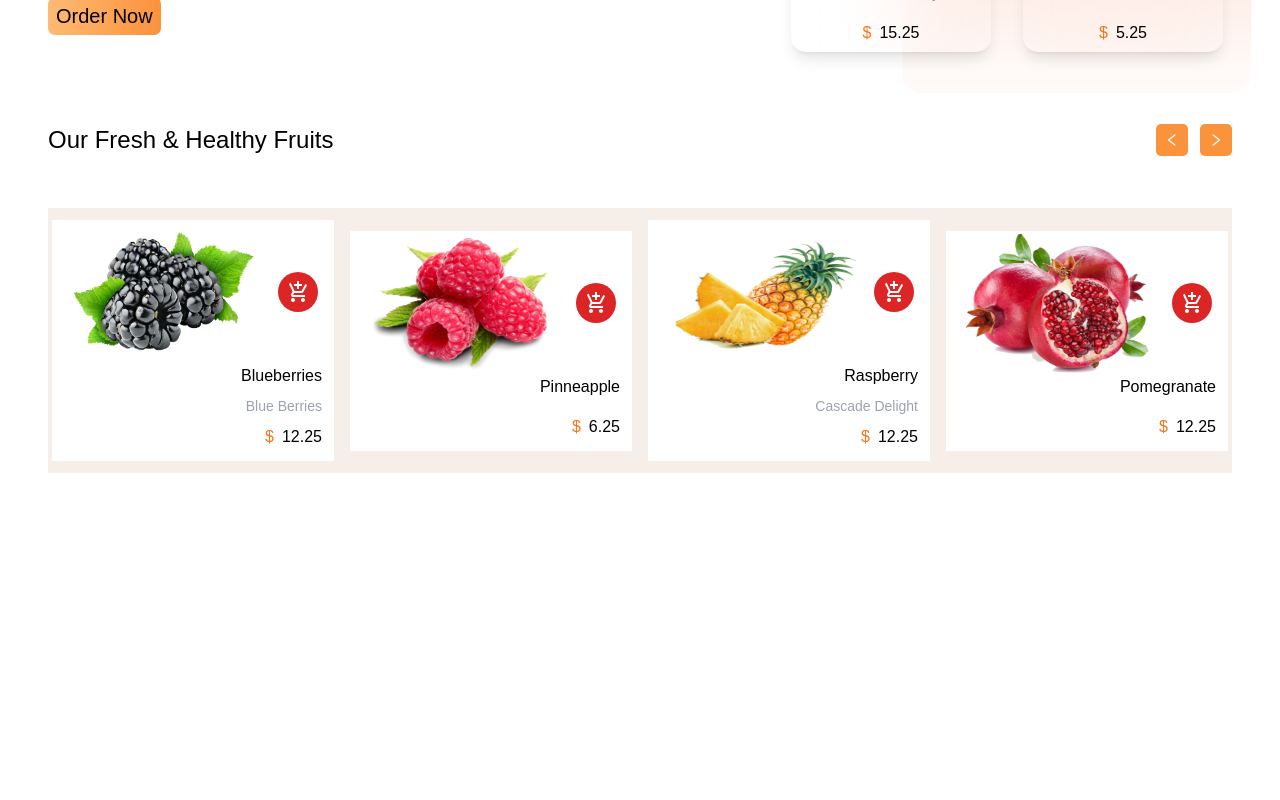
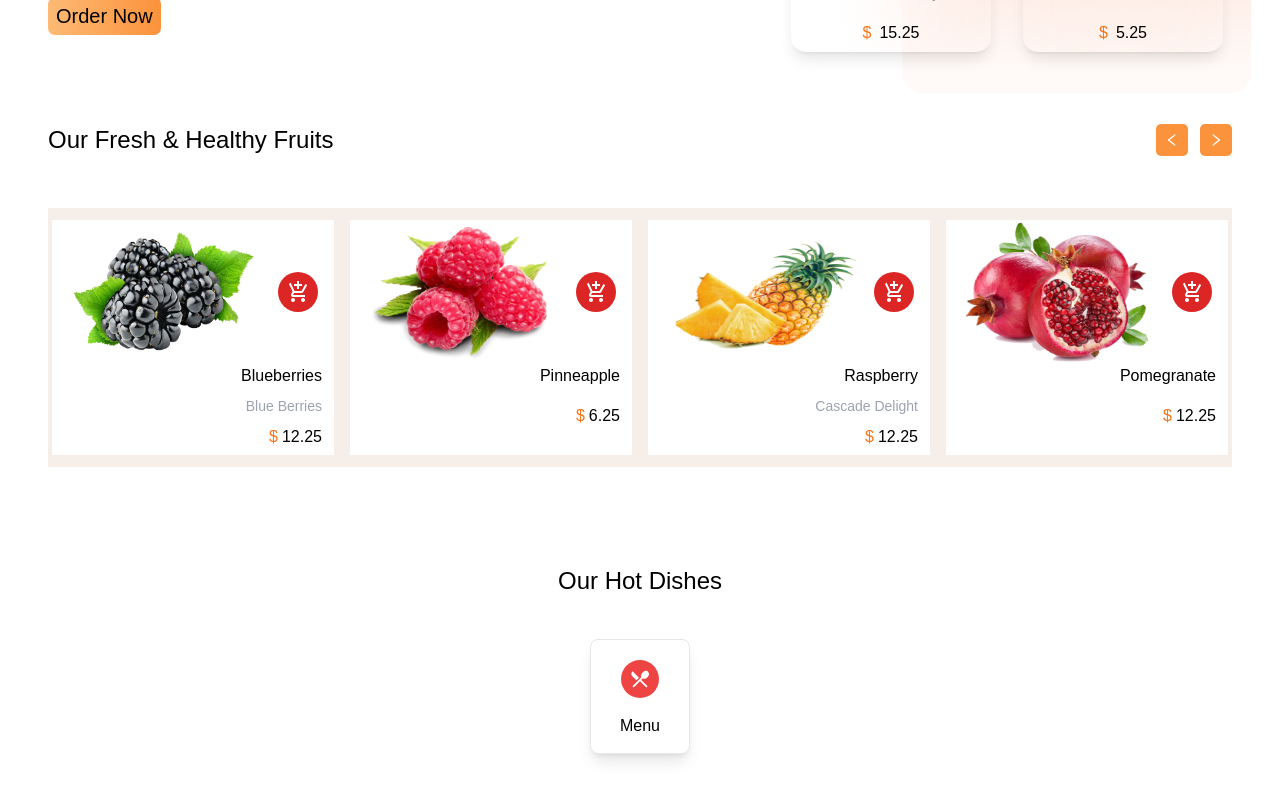
Before and after one commit to krishthapaliya/foodie, a React (Create React App) app: page / in a window 1280 px wide. Shown: the part 556-1356 px from the top of the page. Before the commit the page ends 1109 px from the top, so only its background shows below. Built offline with nearby package versions, Linux system fonts and the light colour scheme.

Commit message:
fruits section

```diff
--- a/src/Components/Fruits/FruitsSection.jsx
+++ b/src/Components/Fruits/FruitsSection.jsx
@@ -41,10 +41,10 @@ const FruitsSection3 = [
 export default function FruitsSection() {
   return (
     <div className=" ">
-      <div className=" bg-[#f5eee9] mb-20 px-1 py-3 flex mx-12 justify-center gap-4 items-center overflow-scroll   ">
+      <div className=" bg-[#f5eee9] mb-20 px-1 py-3 flex mx-12 justify-center gap-4 items-center    ">
         {FruitsSection3.map(({ id, heading, text, price, image }) => {
           return (
-            <div key={id} className=" bg-white  w-[310px]  ">
+            <div key={id} className=" bg-white  w-[310px] h-[235px]  ">
               <div className=" flex justify-between items-center px-4 ">
                 <motion.div whileHover={{ scale: 1.1 }}>
                   <img src={image} alt="berries" className=" w-48 h-36 " />
@@ -56,7 +56,7 @@ export default function FruitsSection() {
               <div className=" flex flex-col gap-2 justify-end items-end  pb-3 pr-3  ">
                 <p>{heading}</p>
                 <span className=" text-gray-400 text-[14px] ">{text}</span>
-                <div className=" flex gap-2 ">
+                <div className=" flex gap-1 ">
                   <span className=" text-orange-500 ">$ </span>
                   <p>{price}</p>
                 </div>
--- a/src/Components/Home/Home.jsx
+++ b/src/Components/Home/Home.jsx
@@ -2,6 +2,8 @@ import React from 'react';
 import Navbar from '../Navbar/Navbar';
 import Header from '../Header/Header';
 import FruitsSection from '../Fruits/FruitsSection';
+import TopDish from '../TopDish/TopDish';
+
 
 export default function Home() {
   return (
@@ -9,6 +11,7 @@ export default function Home() {
       <Navbar />
       <Header />
       <FruitsSection />
+      <TopDish />
     </>
   )
 }
--- a/src/Components/Navbar/Navbar.jsx
+++ b/src/Components/Navbar/Navbar.jsx
@@ -5,8 +5,8 @@ import { motion } from "framer-motion";
 
 export default function Navbar() {
   return (
-    <div className=" flex justify-between sticky p-6 backdrop-blur-sm items-center px-16 mb-4 ">
-      <motion.div
+    <div className="flex justify-between p-6 backdrop-blur-lg items-center px-16 mb-4 sticky top-0  z-10">
+  <motion.div
         initial={{ opacity: 0, x: 200 }}
         animate={{ opacity: 1, x: 0 }}
         exit={{ opacity: 0, x: 200 }}
--- /dev/null
+++ b/src/Components/TopDish/TopDish.jsx
@@ -0,0 +1,27 @@
+import React from 'react';
+
+import {MdRestaurantMenu, MdOutlineFastfood} from 'react-icons/md';
+import {GiChickenOven, GiFruitBowl, GiDrinkMe, GiCakeSlice, GiIceCreamCone, GiBowlOfRice } from 'react-icons/gi';
+import {FaFish} from 'react-icons/fa';
+
+const HotDish =[{
+
+}]
+
+export default function TopDish() {
+  return (
+    <div className=' mx-12 mt-24 mb-60 flex flex-col justify-center items-center '>
+            <h1 className=' text-[24px] mb-10 '>Our Hot Dishes</h1>
+            <div className=' flex flex-col gap-4 items-center px-4 py-5  bg-white shadow-lg border rounded-[8px] w-[100px] h-[115px] '>
+                <div>
+                    <MdRestaurantMenu  className=' p-2 bg-red-500 text-white rounded-full  text-[38px] '/>
+                </div>
+                <div>
+                    Menu
+                </div>
+
+            </div>
+
+    </div>
+  )
+}
```
